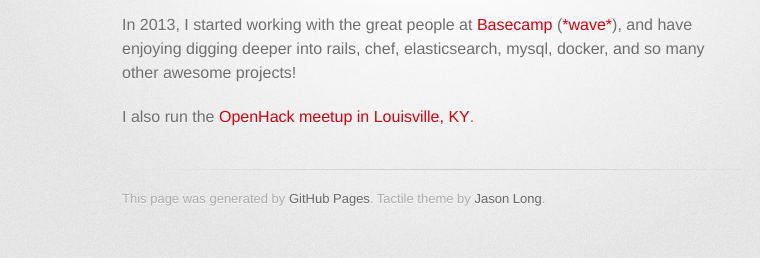
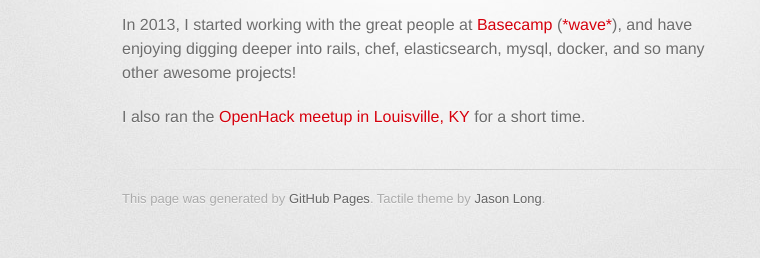
Before and after one commit to anoldguy/anoldguy.github.io, a Jekyll site: the page built from index.markdown, in a window 1280 px wide. Shown: the part 301-559 px from the top of the page, without its empty margins (208-968 px from the left). Built offline with Jekyll 4.4.1, drawn with Linux system fonts in a browser that asks for light colours; some web fonts are replaced.

Commit message:
Update index.markdown

```diff
--- a/index.markdown
+++ b/index.markdown
@@ -7,7 +7,7 @@ I love coding Ruby, and I'm learning Swift.  I'm a Solaris/Linux Admin from 1997
 
 In 2013, I started working with the great people at [Basecamp](https://basecamp.com/) ([\*wave\*](https://signalvnoise.com/writers/nathan)), and have enjoying digging deeper into rails, chef, elasticsearch, mysql, docker, and so many other awesome projects!
 
-I also run the [OpenHack meetup in Louisville, KY](http://openhack.github.io/louisville/).
+I also ran the [OpenHack meetup in Louisville, KY](http://openhack.github.io/louisville/) for a short time.
 
 {% unless site.posts.size == 0 %}
 ### Blog Posts
```
